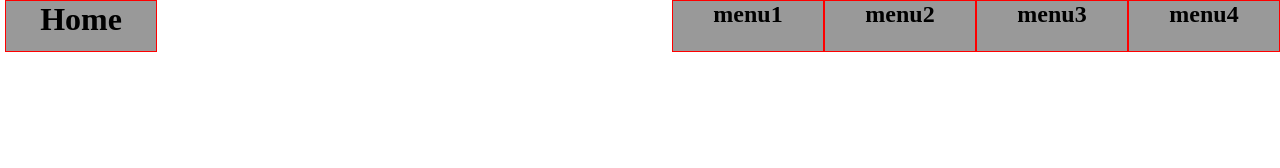
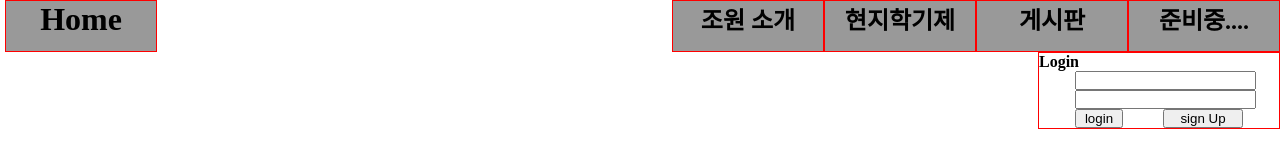
Before and after one commit to simsunghwan/2_1_JSTeamProject, a plain HTML site: page index.html in a window 1280 px wide. Drawn offline with Linux system fonts and the light colour scheme.

Commit message:
add login_section And modified_top_menu

```diff
--- a/CSS/style.css
+++ b/CSS/style.css
@@ -2,6 +2,14 @@
   margin: 0;
   padding: 0;
 
+}
+
+.show {
+  display: block;
+}
+
+.hide {
+  display: none;
 }
 
 .main_top {
@@ -30,3 +38,31 @@
 .nav_bar:hover{
   background: #fff;
 }
+
+.login_form {
+  width: 15rem;
+  display: flex;
+  flex-direction: column;
+  float: right;
+  border: solid 1px red;
+}
+
+.login_form > .btn{
+  display: flex;
+  margin-left: 15%;
+  margin-right: 15%;
+  justify-content: space-between;
+}
+
+#loginBtn{
+  width: 3rem;
+}
+
+#signUpBtn{
+  width: 5rem;
+}
+
+#input_login,
+#input_pw{
+  margin-left: 15%;
+}
--- a/index.html
+++ b/index.html
@@ -7,31 +7,38 @@
   <title>6조 JS Project</title>
   <link rel="stylesheet" href="CSS/style.css">
   <link rel="stylesheet" href="CSS/media.css">
-  <style>
-    .show {
-      display: block;
-    }
-
-    .hide {
-      display: none;
-    }
-  </style>
 </head>
 <body>
   <header>
     <!-- Head -->
-    <div class="main_top" style="display: flex !important;">
+    <div class="main_top" style="display: flex !important;"> <!-- display : flex 가 어떤 뜻이야?  -->
       <div id="home_title" onclick="defaultDisplay()"><h1>Home</h1></div>
       <nav>
-        <div class="nav_bar"><h1>menu1</h1></div>
-        <div class="nav_bar"><h1>menu2</h1></div>
-        <div class="nav_bar"><h1>menu3</h1></div>
-        <div class="nav_bar"><h1>menu4</h1></div>
+        <div class="nav_bar" onclick="defaultDisplay()"><h1>조원 소개</h1></div>
+        <div class="nav_bar"><h1>현지학기제</h1></div>
+        <div class="nav_bar"><h1>게시판</h1></div>
+        <div class="nav_bar"><h1>준비중....</h1></div>
       </nav>
     </div>
   </header>
+  <!-- Section -->
+  <!-- 메뉴를 눌렀을 때 새로고침 되지 않고 작동해야합니다. -->
   <section>
-    <!-- Section -->
+    <div id="login" class="show">
+      <form action="#" class="login_form">
+        <div>
+          <h4>Login</h4>
+          <input type="text" name="user_name" id="input_login">
+          <input type="password" name="password" id="input_pw">
+        </div>
+        <div class="btn">
+          <button id="loginBtn">login</button>
+          <button id="signUpBtn">sign Up</button>
+        </div>
+      </form>
+    </div>
+
+    <!-- 게시판 -->
     <div id="board" class="hide">
       <div class="board_list">
         <div class="top">
@@ -50,11 +57,15 @@
 
   <script>
     $board = document.querySelector("#board");
+    $login = document.querySelector("#login");
 
     // 메인 화면 표시
+    // 현재 테스트로 게시판이 기본화면입니다.
+    // 조원 소개 창으로 바꾸어 주세요
     function defaultDisplay() {
       console.log("success");
       $board.className = 'show';
+      $login.className = 'show';
       // $cdialog.className = 'hide';
       // $mdialog.className = 'hide';
       // $ddialog.className = 'hide';
```
